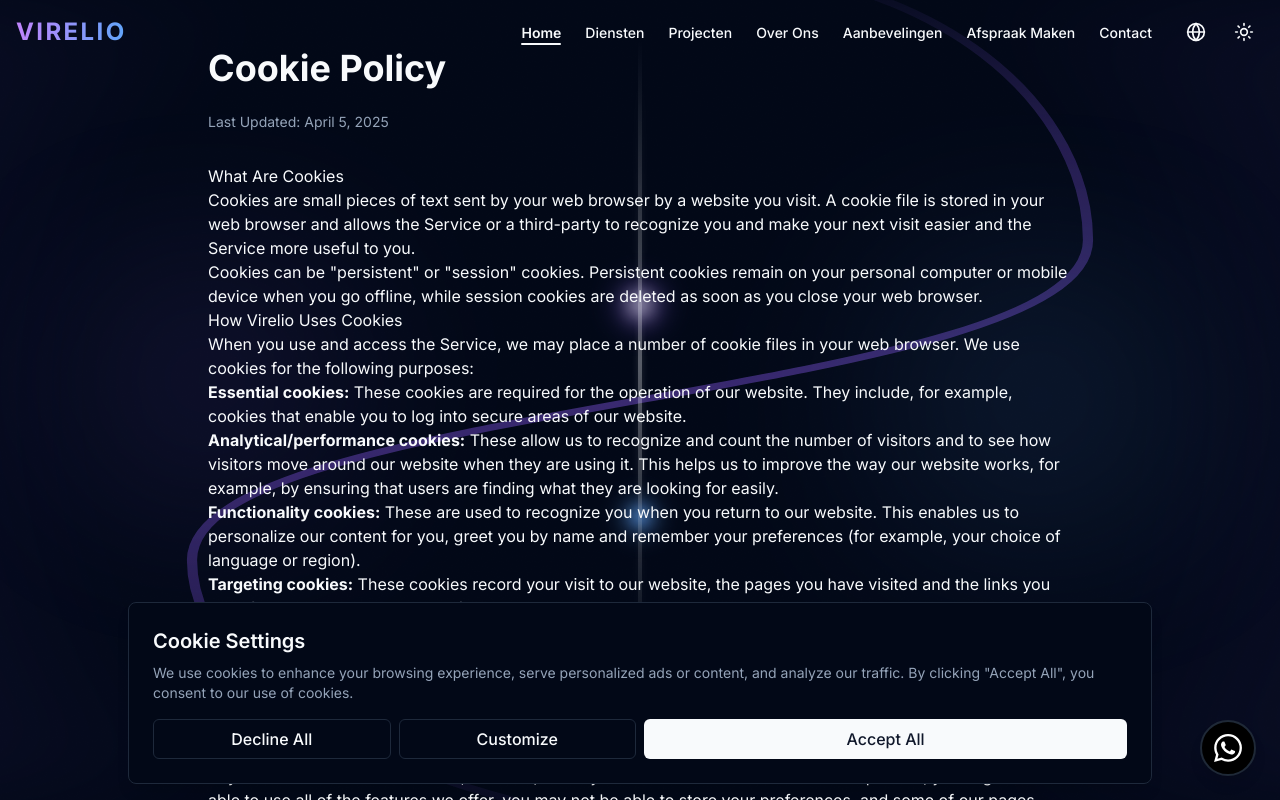
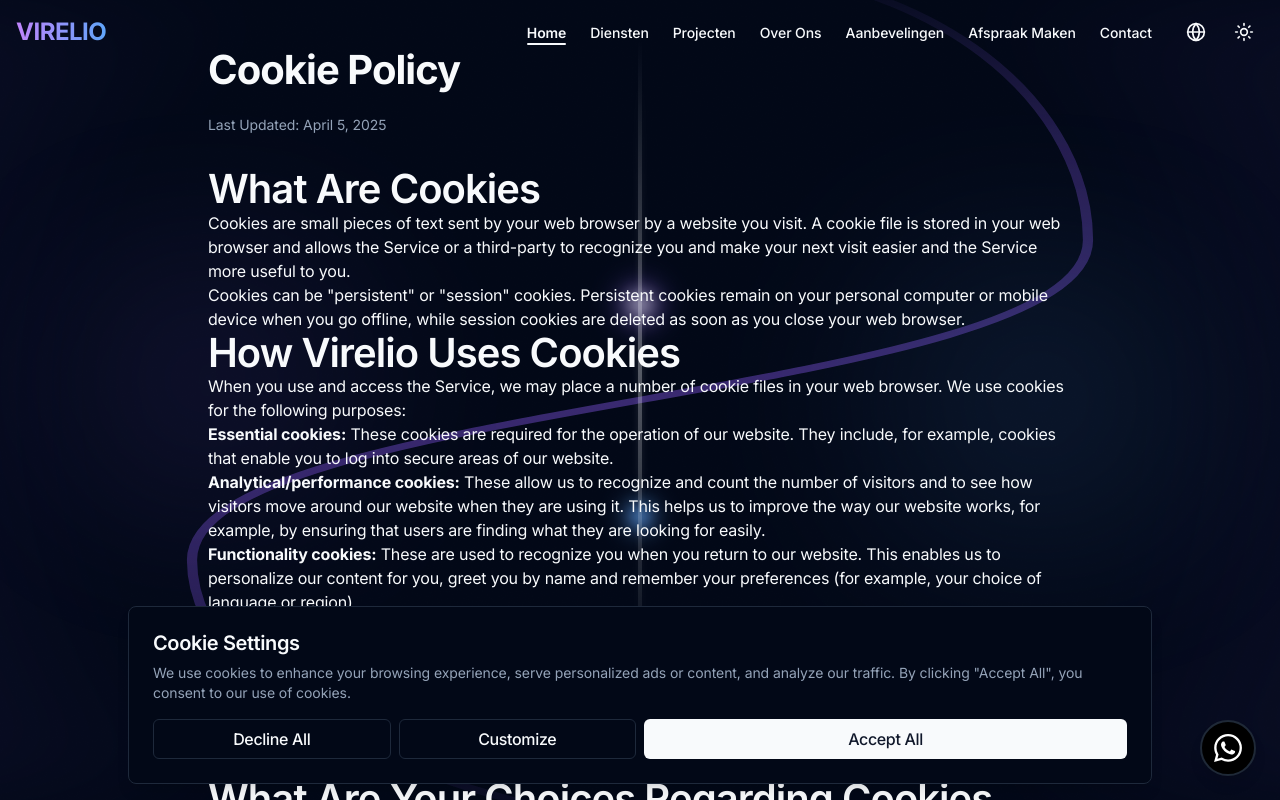
Before and after one commit to OmarNassar1127/landingpage, a Next.js app: page /cookie-policy in a window 1280 px wide. Shown: the top 800 px of the page. Built offline with nearby package versions, Linux system fonts and the light colour scheme.

Commit message:
apple feeling

```diff
--- a/src/app/globals.css
+++ b/src/app/globals.css
@@ -2,10 +2,140 @@
 @tailwind components;
 @tailwind utilities;
 
+/* Apple-like typography settings */
+:root {
+  --font-inter: 'Inter', -apple-system, BlinkMacSystemFont, 'Segoe UI', Roboto, Oxygen, Ubuntu, Cantarell, 'Open Sans', 'Helvetica Neue', sans-serif;
+}
+
 /* Fix for layout shifts when opening dropdowns */
 html {
   overflow-y: scroll;
+  -webkit-font-smoothing: antialiased;
+  -moz-osx-font-smoothing: grayscale;
+  text-rendering: optimizeLegibility;
 }
+
+/* Apple-like typography styles */
+body {
+  font-family: var(--font-inter);
+  font-weight: 400;
+  letter-spacing: -0.015em;
+  line-height: 1.47059;
+}
+
+/* Headings with Apple-like styling */
+h1, h2, h3, h4, h5, h6 {
+  font-weight: 600;
+  letter-spacing: -0.021em;
+  line-height: 1.1;
+}
+
+h1 {
+  font-size: 3.5rem;
+  font-weight: 700;
+  letter-spacing: -0.028em;
+  line-height: 1.07143;
+}
+
+h2 {
+  font-size: 2.5rem;
+  font-weight: 600;
+  letter-spacing: -0.024em;
+  line-height: 1.08333;
+}
+
+h3 {
+  font-size: 2rem;
+  font-weight: 600;
+  letter-spacing: -0.022em;
+  line-height: 1.125;
+}
+
+h4 {
+  font-size: 1.5rem;
+  font-weight: 600;
+  letter-spacing: -0.02em;
+  line-height: 1.16667;
+}
+
+h5 {
+  font-size: 1.25rem;
+  font-weight: 600;
+  letter-spacing: -0.019em;
+  line-height: 1.2;
+}
+
+h6 {
+  font-size: 1.125rem;
+  font-weight: 600;
+  letter-spacing: -0.018em;
+  line-height: 1.22222;
+}
+
+/* Body text styles */
+p, li, td, th {
+  font-size: 1rem;
+  line-height: 1.5;
+  letter-spacing: -0.011em;
+}
+
+/* Large text */
+.text-lg {
+  font-size: 1.125rem;
+  line-height: 1.47059;
+  letter-spacing: -0.012em;
+}
+
+/* Small text */
+.text-sm {
+  font-size: 0.875rem;
+  line-height: 1.42857;
+  letter-spacing: -0.006em;
+}
+
+/* Extra small text */
+.text-xs {
+  font-size: 0.75rem;
+  line-height: 1.41667;
+  letter-spacing: -0.003em;
+}
+
+/* Apple-like button styles */
+button, .btn {
+  font-weight: 500;
+  letter-spacing: -0.01em;
+}
+
+/* Links with Apple-like styling */
+a {
+  font-weight: inherit;
+  text-decoration: none;
+  transition: opacity 0.2s ease-in-out;
+}
+
+a:hover {
+  opacity: 0.8;
+}
+
+/* Responsive typography */
+@media (max-width: 768px) {
+  h1 {
+    font-size: 2.5rem;
+  }
+
+  h2 {
+    font-size: 2rem;
+  }
+
+  h3 {
+    font-size: 1.5rem;
+  }
+
+  h4 {
+    font-size: 1.25rem;
+  }
+}
+
 @layer base {
   :root {
     --background: 0 0% 100%;
--- a/src/app/layout.tsx
+++ b/src/app/layout.tsx
@@ -10,7 +10,13 @@ import { siteConfig } from "@/lib/config";
 import dynamic from 'next/dynamic';
 import GoogleAnalytics from "@/components/seo/google-analytics";
 
-const inter = Inter({ subsets: ["latin"] });
+// Using Inter font with configuration to mimic Apple's typography
+const inter = Inter({
+  subsets: ["latin"],
+  variable: "--font-inter",
+  weight: ["100", "200", "300", "400", "500", "600", "700", "800", "900"],
+  display: "swap",
+});
 
 // Import client components with no SSR
 const ClientPolicyRoutes = dynamic(
@@ -136,7 +142,7 @@ export default function RootLayout({
         <JsonLd data={websiteSchema()} />
         <GoogleAnalytics />
       </head>
-      <body className={inter.className}>
+      <body className={`${inter.variable} font-sans antialiased`}>
         <ThemeProvider>
           <LanguageProvider>
             <BackgroundEffect />
--- a/src/components/sections/hero.tsx
+++ b/src/components/sections/hero.tsx
@@ -78,14 +78,14 @@ function HeroContent() {
           {/* Hero Content */}
           <motion.h1
             variants={itemVariants}
-            className="text-4xl md:text-6xl font-bold tracking-tight drop-shadow-md"
+            className="text-5xl md:text-7xl lg:text-8xl font-bold tracking-tight drop-shadow-md"
           >
             {t.hero.title}
           </motion.h1>
 
           <motion.p
             variants={itemVariants}
-            className="max-w-2xl text-lg md:text-xl text-muted-foreground leading-relaxed"
+            className="max-w-2xl text-lg md:text-xl text-muted-foreground font-normal"
           >
             {t.hero.subtitle}
           </motion.p>
@@ -160,10 +160,10 @@ function HeroLoading() {
     <section className="relative min-h-screen flex items-center justify-center bg-gradient-to-b from-background to-background/50">
       <div className="container px-4 text-center">
         <div className="space-y-8">
-          <h1 className="text-4xl md:text-6xl lg:text-7xl font-bold text-primary/90">
+          <h1 className="text-5xl md:text-7xl lg:text-8xl font-bold text-primary/90">
             {t.hero.title}
           </h1>
-          <p className="max-w-2xl mx-auto text-lg text-muted-foreground/80">
+          <p className="max-w-2xl mx-auto text-lg text-muted-foreground/80 font-normal">
             {t.hero.subtitle}
           </p>
           <div className="flex flex-col sm:flex-row gap-4 justify-center">
--- a/src/components/sections/navbar.tsx
+++ b/src/components/sections/navbar.tsx
@@ -116,7 +116,7 @@ export default function Navbar() {
           <a
             href="/"
             onClick={(e) => handleNavClick(e, "#")}
-            className="text-2xl font-bold tracking-widest bg-gradient-to-r from-purple-400 to-blue-400 text-transparent bg-clip-text hover:opacity-80 transition"
+            className="text-2xl font-bold tracking-tight bg-gradient-to-r from-purple-400 to-blue-400 text-transparent bg-clip-text hover:opacity-80 transition"
           >
             VIRELIO
           </a>
@@ -130,7 +130,7 @@ export default function Navbar() {
                 <a
                   href={link.href.startsWith('#') ? '/' + link.href : link.href}
                   className={cn(
-                    "text-sm font-medium transition-all hover:text-primary relative",
+                    "text-sm font-medium transition-all hover:text-primary relative tracking-tight",
                     (activeSection === link.href.replace("#", "") || (link.href === "#" && activeSection === ""))
                       ? "text-primary font-semibold"
                       : ""
@@ -189,7 +189,7 @@ export default function Navbar() {
                   <a
                     href={link.href.startsWith('#') ? '/' + link.href : link.href}
                     className={cn(
-                      "block px-4 py-2 text-sm font-medium transition-all hover:bg-accent rounded-md relative",
+                      "block px-4 py-2 text-sm font-medium transition-all hover:bg-accent rounded-lg relative tracking-tight",
                       (activeSection === link.href.replace("#", "") || (link.href === "#" && activeSection === ""))
                         ? "text-primary font-semibold bg-accent"
                         : ""
--- a/src/components/ui/button.tsx
+++ b/src/components/ui/button.tsx
@@ -34,7 +34,7 @@ const Button = React.forwardRef<HTMLButtonElement, ButtonProps>(
     return (
       <Comp
         className={cn(
-          "inline-flex items-center justify-center rounded-md font-medium transition-colors focus-visible:outline-none focus-visible:ring-2 focus-visible:ring-ring disabled:pointer-events-none disabled:opacity-50",
+          "inline-flex items-center justify-center rounded-md font-medium transition-all duration-200 focus-visible:outline-none focus-visible:ring-2 focus-visible:ring-ring disabled:pointer-events-none disabled:opacity-50 tracking-tight",
           {
             "bg-primary text-primary-foreground hover:bg-primary/90":
               variant === "default",
@@ -43,9 +43,9 @@ const Button = React.forwardRef<HTMLButtonElement, ButtonProps>(
             "hover:bg-accent hover:text-accent-foreground": variant === "ghost",
             "text-primary underline-offset-4 hover:underline":
               variant === "link",
-            "h-10 px-4 py-2": size === "default",
-            "h-9 rounded-md px-3": size === "sm",
-            "h-11 rounded-md px-8": size === "lg",
+            "h-10 px-4 py-2.5 text-base": size === "default",
+            "h-9 rounded-md px-4 text-sm": size === "sm",
+            "h-11 rounded-md px-8 text-lg font-medium": size === "lg",
             "h-10 w-10": size === "icon",
           },
           className
--- a/src/components/ui/card.tsx
+++ b/src/components/ui/card.tsx
@@ -63,7 +63,7 @@ const CardDescription = React.forwardRef<
 >(({ className, ...props }, ref) => (
   <p
     ref={ref}
-    className={cn("text-sm text-muted-foreground", className)}
+    className={cn("text-base text-muted-foreground font-normal", className)}
     {...props}
   />
 ));
--- a/tailwind.config.js
+++ b/tailwind.config.js
@@ -15,6 +15,44 @@ module.exports = {
       },
     },
     extend: {
+      fontFamily: {
+        sans: ['var(--font-inter)', '-apple-system', 'BlinkMacSystemFont', 'Segoe UI', 'Roboto', 'Helvetica Neue', 'Arial', 'sans-serif'],
+      },
+      fontSize: {
+        // Apple-like text sizes
+        'xs': ['0.75rem', { lineHeight: '1.41667', letterSpacing: '-0.003em' }],
+        'sm': ['0.875rem', { lineHeight: '1.42857', letterSpacing: '-0.006em' }],
+        'base': ['1rem', { lineHeight: '1.5', letterSpacing: '-0.011em' }],
+        'lg': ['1.125rem', { lineHeight: '1.47059', letterSpacing: '-0.012em' }],
+        'xl': ['1.25rem', { lineHeight: '1.2', letterSpacing: '-0.019em' }],
+        '2xl': ['1.5rem', { lineHeight: '1.16667', letterSpacing: '-0.02em' }],
+        '3xl': ['2rem', { lineHeight: '1.125', letterSpacing: '-0.022em' }],
+        '4xl': ['2.5rem', { lineHeight: '1.08333', letterSpacing: '-0.024em' }],
+        '5xl': ['3rem', { lineHeight: '1.08333', letterSpacing: '-0.026em' }],
+        '6xl': ['3.5rem', { lineHeight: '1.07143', letterSpacing: '-0.028em' }],
+        '7xl': ['4rem', { lineHeight: '1.0625', letterSpacing: '-0.03em' }],
+        '8xl': ['5rem', { lineHeight: '1.05', letterSpacing: '-0.032em' }],
+        '9xl': ['6rem', { lineHeight: '1.04167', letterSpacing: '-0.035em' }],
+      },
+      fontWeight: {
+        thin: '100',
+        extralight: '200',
+        light: '300',
+        normal: '400',
+        medium: '500',
+        semibold: '600',
+        bold: '700',
+        extrabold: '800',
+        black: '900',
+      },
+      letterSpacing: {
+        tighter: '-0.03em',
+        tight: '-0.021em',
+        normal: '-0.011em',
+        wide: '0.025em',
+        wider: '0.05em',
+        widest: '0.1em',
+      },
       colors: {
         border: "hsl(var(--border))",
         input: "hsl(var(--input))",
```
Also changed, not shown: src/components/sections/services.tsx (+6 -6 lines).
